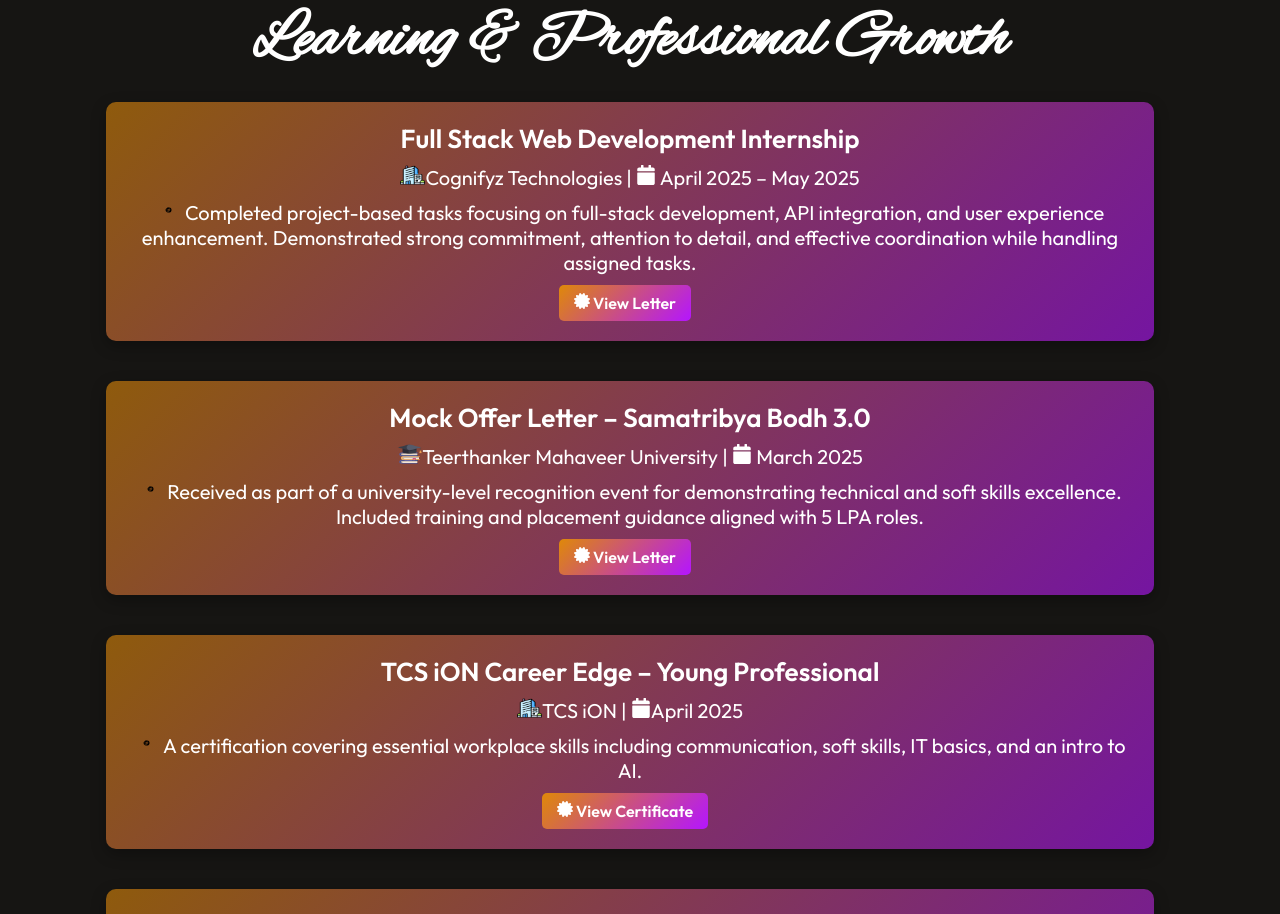
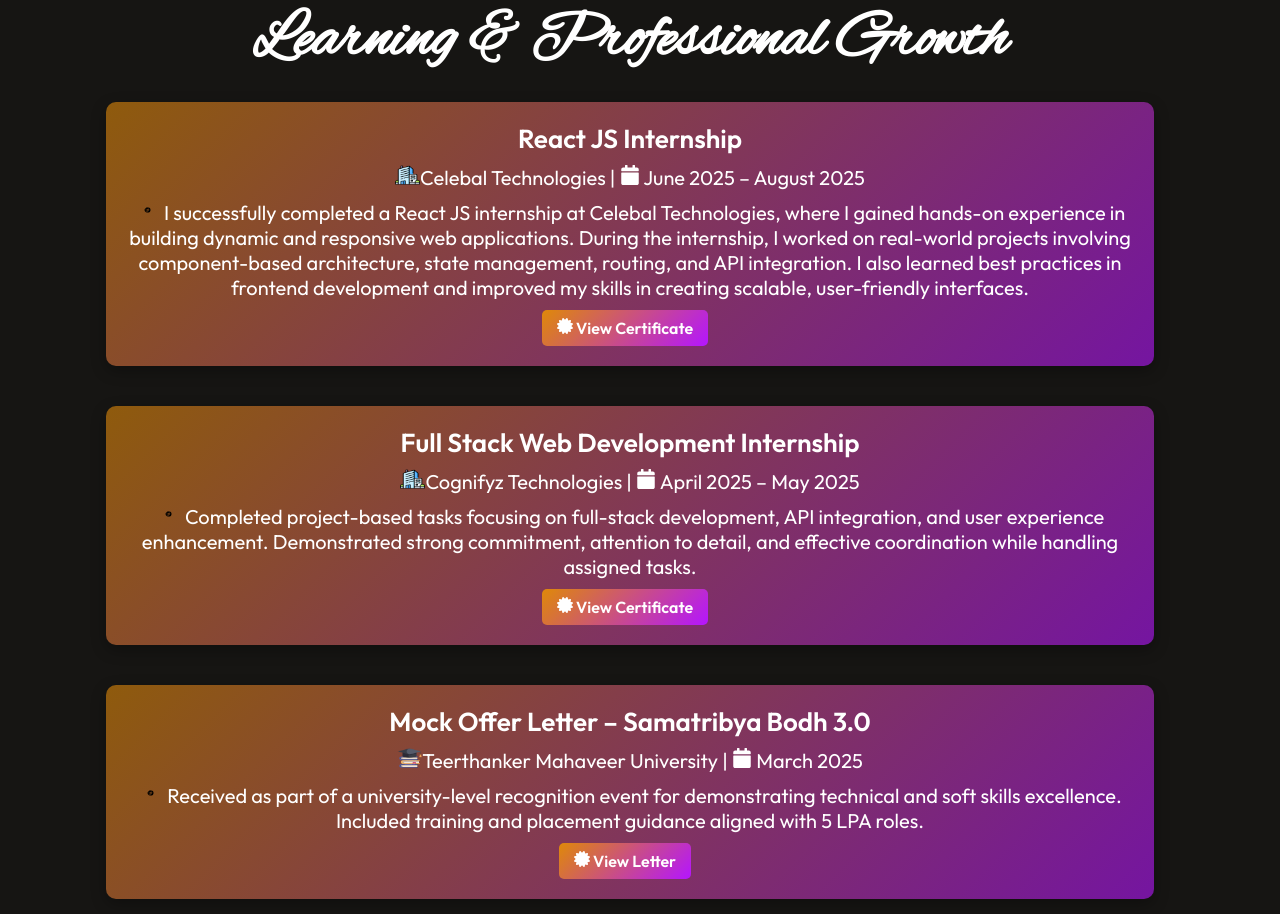
Before and after one commit to Shivangi614/Portfolio-Website, a React (Vite) app: page / in a window 1280 px wide. Shown: the part 2200-3114 px from the top of the page. Built offline with nearby package versions, Linux system fonts and the light colour scheme.

Commit message:
Added React js Internship

```diff
--- a/src/Components/About/About.jsx
+++ b/src/Components/About/About.jsx
@@ -14,6 +14,7 @@
 import TCS_iON from "../../assets/TCS iON Certificate.pdf";
 import MockOffer from "../../assets/MockOffer.jpg";
 import Internship_Cognifyz from "../../assets/Cognifyz Internship certificate.pdf";
+import Internship_Celebal from "../../assets/Celebal Technologies Internship certificate.pdf";
 import bullet from "../../assets/bullet-img.png";
 import office from "../../assets/Office_img.png";
 import university from "../../assets/university-img.png";
@@ -57,10 +58,16 @@
 
         <div className="timeline">
           <div className="timeline-item">
+            <h3>React JS Internship</h3>
+            <p className="organization"><img src={office} />Celebal Technologies | <FaCalendar /> June 2025 – August 2025</p>
+            <p className="description"><img src={bullet} /> I successfully completed a React JS internship at Celebal Technologies, where I gained hands-on experience in building dynamic and responsive web applications. During the internship, I worked on real-world projects involving component-based architecture, state management, routing, and API integration. I also learned best practices in frontend development and improved my skills in creating scalable, user-friendly interfaces.</p>
+            <a href={Internship_Celebal} className="certificate-link"><FaCertificate /> View Certificate</a>
+          </div>
+          <div className="timeline-item">
             <h3>Full Stack Web Development Internship</h3>
             <p className="organization"><img src={office} />Cognifyz Technologies | <FaCalendar /> April 2025 – May 2025</p>
             <p className="description"><img src={bullet} /> Completed project-based tasks focusing on full-stack development, API integration, and user experience enhancement. Demonstrated strong commitment, attention to detail, and effective coordination while handling assigned tasks.</p>
-            <a href={Internship_Cognifyz} className="certificate-link"><FaCertificate /> View Letter</a>
+            <a href={Internship_Cognifyz} className="certificate-link"><FaCertificate />  View Certificate</a>
           </div>
           <div className="timeline-item">
             <h3>Mock Offer Letter – Samatribya Bodh 3.0</h3>
```
Also changed, not shown: 1 other file (tests, documents, lock files or other folders).
